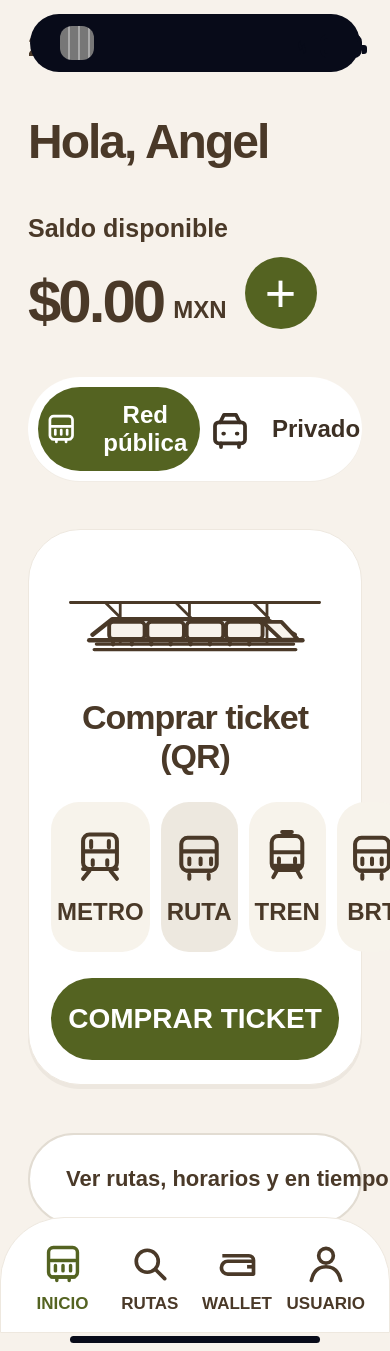
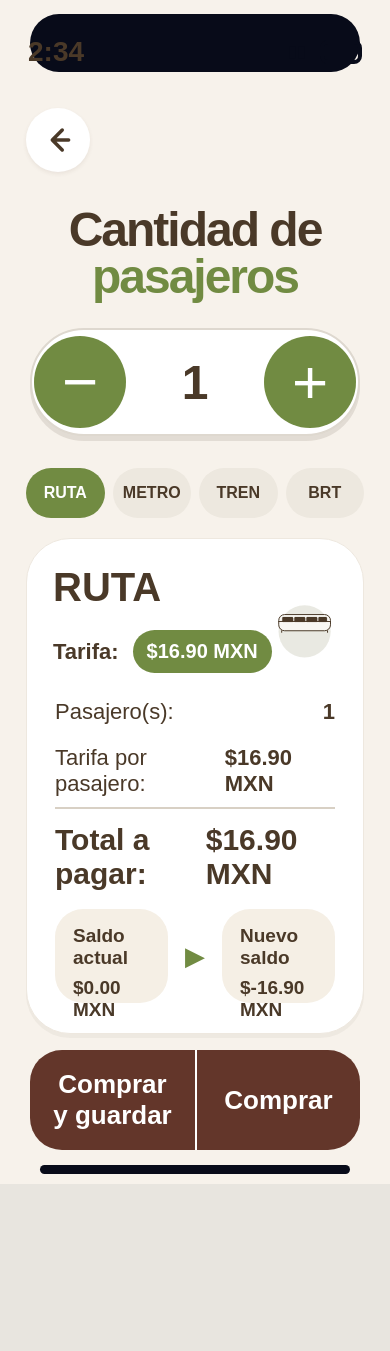
Before and after one commit to roianrose/transmo, a React (Vite) app: page / in a window 390 px wide. After the commit the page ends 1184 px from the top, so only its background shows below. Built offline with nearby package versions, Linux system fonts and the light colour scheme.

Commit message:
Implement TRANSMO passenger-count screen for all transport types

```diff
--- /dev/null
+++ b/src/PurchaseScreen.tsx
@@ -0,0 +1,100 @@
+import { useMemo, useState } from 'react'
+
+type Transport = 'RUTA' | 'METRO' | 'TREN' | 'BRT'
+
+const fares: Record<Transport, number> = {
+  RUTA: 16.90,
+  METRO: 8,
+  TREN: 30,
+  BRT: 15,
+}
+
+function BackIcon() {
+  return <svg viewBox="0 0 48 48" fill="none" aria-hidden="true"><path d="M30 10L16 24l14 14M18 24h21" stroke="currentColor" strokeWidth="5" strokeLinecap="round" strokeLinejoin="round" /></svg>
+}
+
+function TrainIcon({ type }: { type: Transport }) {
+  return (
+    <svg className="vehicle" viewBox="0 0 330 155" fill="none" aria-label={type} role="img">
+      <ellipse cx="165" cy="140" rx="132" rx="132" fill="#bfc1ad" opacity=".35" />
+      {type === 'TREN' ? (
+        <g stroke="#4a3928" strokeLinecap="round" strokeLinejoin="round">
+          <path d="M38 121h262M43 129h252M69 121l40-32h133l47 32" fill="#f8f7f3" strokeWidth="4" />
+          <path d="M122 88V38M204 88V38M122 38l18 18M204 38l18 18M135 38h57M88 121v8M248 121v8" strokeWidth="4" />
+          <rect x="53" y="82" width="218" height="42" rx="18" fill="#f8f7f3" strokeWidth="5" />
+          <rect x="74" y="91" width="47" height="22" rx="5" fill="#4a3928" stroke="none" /><rect x="128" y="91" width="47" height="22" rx="5" fill="#4a3928" stroke="none" /><rect x="182" y="91" width="47" height="22" rx="5" fill="#4a3928" stroke="none" /><rect x="235" y="91" width="27" height="22" rx="5" fill="#4a3928" stroke="none" />
+        </g>
+      ) : (
+        <g stroke="#4a3928" strokeLinejoin="round">
+          <rect x="34" y="55" width="262" height="82" rx="30" fill="#f8f7f3" strokeWidth="5" />
+          <path d="M34 90h262M49 137v8M281 137v8" stroke="#4a3928" strokeWidth="5" strokeLinecap="round" />
+          <rect x="52" y="68" width="55" height="24" rx="5" fill="#4a3928" /><rect x="113" y="68" width="55" height="24" rx="5" fill="#4a3928" /><rect x="174" y="68" width="55" height="24" rx="5" fill="#4a3928" /><rect x="235" y="68" width="43" height="24" rx="5" fill="#4a3928" />
+          {type === 'TREN' && <path d="M75 55V35h180v20M120 35h90" strokeWidth="5" />}
+        </g>
+      )}
+    </svg>
+  )
+}
+
+export default function App() {
+  const [passengers, setPassengers] = useState(1)
+  const [transport, setTransport] = useState<Transport>('RUTA')
+  const fare = fares[transport]
+  const total = useMemo(() => fare * passengers, [fare, passengers])
+
+  const money = (value: number) => `$${value.toFixed(2)} MXN`
+
+  return (
+    <div className="purchase-shell">
+      <header className="purchase-status"><span className="time">2:34</span><div className="status-island" /><div className="status-icons"><span>▮▮</span><span className="battery" /></div></header>
+
+      <button className="back-button" aria-label="Volver"><BackIcon /></button>
+
+      <main className="passenger-content">
+        <h1>Cantidad de<br /><span>pasajeros</span></h1>
+
+        <div className="counter" aria-label="Cantidad de pasajeros">
+          <button onClick={() => setPassengers((count) => Math.max(1, count - 1))} aria-label="Quitar pasajero">−</button>
+          <strong>{passengers}</strong>
+          <button onClick={() => setPassengers((count) => Math.min(9, count + 1))} aria-label="Agregar pasajero">+</button>
+        </div>
+
+        <div className="transport-tabs">
+          {(['RUTA', 'METRO', 'TREN', 'BRT'] as Transport[]).map((item) => (
+            <button key={item} className={transport === item ? 'active' : ''} onClick={() => setTransport(item)}>{item}</button>
+          ))}
+        </div>
+
+        <section className="purchase-card">
+          <div className="summary-top">
+            <div>
+              <h2>{transport}</h2>
+              <div className="fare-row"><b>Tarifa:</b><strong>{money(fare)}</strong></div>
+            </div>
+            <TrainIcon type={transport} />
+          </div>
+
+          <div className="summary-lines">
+            <div><span>Pasajero(s):</span><strong>{passengers}</strong></div>
+            <div><span>Tarifa por pasajero:</span><strong>{money(fare)}</strong></div>
+          </div>
+
+          <div className="total-row"><strong>Total a pagar:</strong><b>{money(total)}</b></div>
+
+          <div className="balance-change">
+            <div><span>Saldo actual</span><strong>{money(0)}</strong></div>
+            <div className="arrow">▶</div>
+            <div><span>Nuevo saldo</span><strong>{money(-total)}</strong></div>
+          </div>
+        </section>
+
+        <div className="purchase-actions">
+          <button onClick={() => setPassengers(1)}>Comprar<br />y guardar</button>
+          <button onClick={() => setPassengers(1)}>Comprar</button>
+        </div>
+      </main>
+
+      <div className="home-indicator" />
+    </div>
+  )
+}
--- a/src/main.tsx
+++ b/src/main.tsx
@@ -1,10 +1,8 @@
 import React from 'react'
 import ReactDOM from 'react-dom/client'
-import App from './App'
+import PurchaseScreen from './PurchaseScreen'
 import './styles.css'
 
 ReactDOM.createRoot(document.getElementById('root')!).render(
-  <React.StrictMode>
-    <App />
-  </React.StrictMode>,
+  <React.StrictMode><PurchaseScreen /></React.StrictMode>,
 )
--- /dev/null
+++ b/src/purchase-placeholder.tsx
@@ -0,0 +1,5 @@
+import './styles.css'
+
+export default function PassengerStyles() {
+  return null
+}
--- /dev/null
+++ b/src/purchase.css
@@ -0,0 +1 @@
+import './styles.css'
--- a/src/styles.css
+++ b/src/styles.css
@@ -1,98 +1,83 @@
 * { box-sizing: border-box; }
-:root {
-  font-family: Arial, Helvetica, sans-serif;
-  color: #4a3928;
-  background: #e9e6e1;
-  font-synthesis: none;
-}
+:root { font-family: Arial, Helvetica, sans-serif; color: #4a3928; background: #e8e5df; }
 body { margin: 0; min-width: 320px; }
-button, input { font: inherit; }
-button { cursor: pointer; }
-.app-shell {
-  min-height: 100dvh;
-  background: #f7f2eb;
-  max-width: 720px;
-  margin: 0 auto;
-  position: relative;
-  overflow: hidden;
-}
-.home { min-height: 100dvh; padding: 20px 32px 138px; }
-.top-status { height: 74px; display: flex; align-items: center; justify-content: space-between; }
-.time { font-size: 36px; font-weight: 800; letter-spacing: -1px; }
+button { font: inherit; cursor: pointer; }
+.purchase-shell { min-height: 100dvh; max-width: 720px; margin: 0 auto; background: #f7f2eb; position: relative; overflow: hidden; padding-bottom: 150px; }
+.purchase-status { height: 104px; display: flex; align-items: center; justify-content: space-between; padding: 15px 34px 0; position: relative; }
+.purchase-status .time { font-size: 34px; font-weight: 800; z-index: 2; }
 .status-island { position: absolute; left: 50%; top: 20px; transform: translateX(-50%); width: 390px; height: 70px; border-radius: 36px; background: #080b19; }
-.status-island::before { content: ''; position: absolute; left: 38px; top: 18px; width: 44px; height: 44px; border-radius: 12px; background: repeating-linear-gradient(90deg,#777 0 8px,#aaa 8px 10px); }
-.status-icons { z-index: 1; display: flex; align-items: center; gap: 14px; color: #080b19; font-size: 42px; }
-.status-icons .wifi { transform: rotate(45deg) scaleX(.8); }
-.status-icons .battery { width: 51px; height: 28px; border: 4px solid #080b19; border-radius: 8px; position: relative; }
-.status-icons .battery::after { content: ''; position: absolute; right: -9px; top: 7px; width: 5px; height: 9px; background: #080b19; border-radius: 0 3px 3px 0; }
-.welcome { margin-top: 12px; }
-.welcome h1 { margin: 0 0 50px; font-size: 54px; line-height: 1; letter-spacing: -2px; }
-.welcome p { margin: 0 0 14px; font-size: 29px; font-weight: 700; }
-.balance-row { display: flex; align-items: flex-end; gap: 10px; }
-.balance-row strong { font-size: 68px; line-height: .9; letter-spacing: -3px; }
-.balance-row span { font-size: 27px; font-weight: 800; padding-bottom: 5px; }
-.add-button { margin-left: 22px; width: 82px; height: 82px; border: 0; border-radius: 50%; background: #546321; color: #fff; font-size: 62px; line-height: 70px; }
-.mode-switch { height: 118px; margin-top: 58px; border-radius: 58px; background: #fff; display: grid; grid-template-columns: 1fr 1fr; padding: 10px; box-shadow: 0 1px 0 rgba(74,57,40,.03); }
-.mode-switch button { border: 0; background: transparent; border-radius: 48px; color: #3d3024; font-size: 29px; font-weight: 800; display: flex; align-items: center; justify-content: center; gap: 18px; }
-.mode-switch button.active { background: #546321; color: #fff; }
-.mode-switch svg { width: 48px; height: 48px; }
-.ticket-card { margin-top: 58px; min-height: 610px; border-radius: 52px; background: #fff; padding: 28px 30px 32px; border: 1px solid #eee8df; box-shadow: 0 4px 0 rgba(74,57,40,.06); }
-.train { width: 100%; height: 190px; display: block; }
-.ticket-card h2 { text-align: center; font-size: 42px; margin: 0 0 38px; letter-spacing: -1px; }
-.transport-grid { display: grid; grid-template-columns: repeat(4,1fr); gap: 16px; }
-.transport-grid button { height: 188px; border: 0; border-radius: 28px; background: #f7f3eb; color: #4a3928; display: flex; flex-direction: column; align-items: center; justify-content: center; }
-.transport-grid button.selected { background: #ede8df; }
-.transport-grid svg { width: 72px; height: 72px; margin-bottom: 12px; }
-.transport-grid span { font-size: 29px; font-weight: 900; }
-.buy-button { width: 100%; height: 108px; border: 0; border-radius: 54px; background: #546321; color: #fff; font-size: 34px; font-weight: 900; margin-top: 34px; }
-.search-box { height: 112px; margin-top: 58px; border: 2px solid #e2dcd2; border-radius: 58px; background: #fff; display: flex; align-items: center; padding: 8px 10px 8px 48px; }
-.search-box span { flex: 1; font-size: 28px; font-weight: 800; white-space: nowrap; }
-.search-box button { width: 112px; height: 92px; border: 0; border-radius: 42px; background: #546321; color: #fff; display: grid; place-items: center; }
-.search-box svg { width: 56px; }
-.bottom-nav { position: absolute; left: 0; right: 0; bottom: 24px; height: 136px; border-radius: 64px 64px 0 0; background: #fff; display: grid; grid-template-columns: repeat(4,1fr); padding: 18px 18px 12px; border: 1px solid #eee8df; }
-.bottom-nav button { border: 0; background: transparent; color: #4a3928; display: flex; flex-direction: column; align-items: center; justify-content: center; gap: 8px; }
-.bottom-nav button.active { color: #546321; }
-.bottom-nav svg { width: 52px; height: 52px; }
-.bottom-nav span { font-size: 21px; font-weight: 900; }
-.home-indicator { position: absolute; bottom: 12px; left: 50%; transform: translateX(-50%); width: 310px; height: 9px; border-radius: 5px; background: #080b19; }
+.status-icons { z-index: 2; display: flex; align-items: center; gap: 14px; color: #080b19; font-size: 22px; }
+.battery { width: 52px; height: 28px; border: 4px solid #080b19; border-radius: 8px; }
+.back-button { width: 88px; height: 88px; margin: 34px 32px 0; border: 0; border-radius: 50%; background: #fff; color: #4a3928; box-shadow: 0 2px 4px rgba(74,57,40,.08); display: grid; place-items: center; }
+.back-button svg { width: 44px; }
+.passenger-content { padding: 0 32px; }
+.passenger-content h1 { margin: 38px 0 34px; text-align: center; font-size: 62px; line-height: .98; letter-spacing: -2px; }
+.passenger-content h1 span { color: #718b42; }
+.counter { width: 430px; height: 120px; margin: 0 auto 32px; background: #fff; border: 2px solid #ded8cf; border-radius: 62px; display: grid; grid-template-columns: 108px 1fr 108px; align-items: center; box-shadow: 0 5px 0 rgba(74,57,40,.12); }
+.counter button { width: 102px; height: 102px; border: 0; border-radius: 50%; background: #718b42; color: #fff; font-size: 62px; line-height: 1; margin: auto; }
+.counter strong { text-align: center; font-size: 58px; }
+.transport-tabs { display: grid; grid-template-columns: repeat(4,1fr); gap: 8px; margin: 0 0 18px; }
+.transport-tabs button { height: 50px; border: 0; border-radius: 25px; background: #ede8df; color: #4a3928; font-weight: 800; }
+.transport-tabs button.active { background: #718b42; color: #fff; }
+.purchase-card { margin-top: 20px; min-height: 430px; border-radius: 44px; background: #fff; border: 1px solid #eee8df; box-shadow: 0 4px 0 rgba(74,57,40,.05); overflow: hidden; }
+.summary-top { height: 180px; display: flex; align-items: center; justify-content: space-between; padding: 24px 38px 10px; }
+.summary-top h2 { margin: 0 0 28px; font-size: 52px; }
+.fare-row { display: flex; align-items: center; gap: 14px; }
+.fare-row b { font-size: 28px; }
+.fare-row strong { font-size: 25px; color: #fff; background: #718b42; border-radius: 28px; padding: 13px 20px; white-space: nowrap; }
+.vehicle { width: 260px; height: 150px; }
+.summary-lines { margin: 0 38px; border-bottom: 2px solid #d8d0c4; }
+.summary-lines div { display: flex; justify-content: space-between; font-size: 28px; padding: 10px 0; }
+.summary-lines strong { font-weight: 800; }
+.total-row { display: flex; justify-content: space-between; align-items: center; margin: 18px 38px 22px; }
+.total-row strong { font-size: 38px; }
+.total-row b { font-size: 36px; }
+.balance-change { display: grid; grid-template-columns: 1fr 34px 1fr; gap: 10px; margin: 0 38px 30px; align-items: center; }
+.balance-change div:not(.arrow) { border-radius: 28px; background: #f5efe5; height: 118px; padding: 22px 28px; display: flex; flex-direction: column; }
+.balance-change span { font-size: 24px; font-weight: 800; }
+.balance-change strong { font-size: 24px; margin-top: 8px; }
+.arrow { color: #718b42; font-size: 26px; text-align: center; }
+.purchase-actions { position: absolute; left: 30px; right: 30px; bottom: 34px; height: 112px; display: grid; grid-template-columns: 1fr 1fr; border-radius: 32px; overflow: hidden; }
+.purchase-actions button { border: 0; background: #63362a; color: #fff; font-size: 32px; font-weight: 900; }
+.purchase-actions button + button { border-left: 2px solid #fff; }
+.home-indicator { position: absolute; bottom: 10px; left: 50%; transform: translateX(-50%); width: 310px; height: 9px; border-radius: 5px; background: #080b19; }
 
 @media (max-width: 520px) {
-  .home { padding: 14px 28px 126px; }
-  .top-status { height: 64px; }
-  .time { font-size: 29px; }
+  .purchase-status { height: 88px; padding-inline: 28px; }
+  .purchase-status .time { font-size: 28px; }
   .status-island { width: 330px; height: 58px; top: 14px; }
-  .status-island::before { width: 34px; height: 34px; left: 30px; top: 12px; }
-  .status-icons { font-size: 30px; gap: 8px; }
-  .status-icons .battery { width: 42px; height: 24px; }
-  .welcome { margin-top: 40px; }
-  .welcome h1 { font-size: 48px; margin-bottom: 48px; }
-  .welcome p { font-size: 25px; }
-  .balance-row strong { font-size: 60px; }
-  .balance-row span { font-size: 24px; }
-  .add-button { width: 72px; height: 72px; font-size: 54px; margin-left: 8px; }
-  .mode-switch { margin-top: 48px; height: 104px; }
-  .mode-switch button { font-size: 24px; }
-  .ticket-card { margin-top: 48px; min-height: 520px; padding: 18px 22px 24px; }
-  .train { height: 150px; }
-  .ticket-card h2 { font-size: 34px; margin: 0 0 26px; }
-  .transport-grid { gap: 11px; }
-  .transport-grid button { height: 150px; }
-  .transport-grid svg { width: 58px; height: 58px; }
-  .transport-grid span { font-size: 24px; }
-  .buy-button { height: 82px; margin-top: 26px; font-size: 28px; }
-  .search-box { height: 92px; margin-top: 48px; padding-left: 36px; }
-  .search-box span { font-size: 22px; }
-  .search-box button { width: 92px; height: 74px; }
-  .bottom-nav { height: 116px; bottom: 18px; }
-  .bottom-nav svg { width: 44px; height: 44px; }
-  .bottom-nav span { font-size: 17px; }
-  .home-indicator { bottom: 8px; width: 250px; height: 7px; }
+  .status-icons { font-size: 16px; }
+  .battery { width: 42px; height: 24px; }
+  .back-button { width: 64px; height: 64px; margin: 20px 26px 0; }
+  .back-button svg { width: 34px; }
+  .passenger-content { padding: 0 26px; }
+  .passenger-content h1 { font-size: 48px; margin: 34px 0 28px; }
+  .counter { width: 330px; height: 108px; grid-template-columns: 96px 1fr 96px; }
+  .counter button { width: 92px; height: 92px; }
+  .counter strong { font-size: 48px; }
+  .purchase-card { min-height: 390px; }
+  .summary-top { height: 150px; padding: 18px 26px 8px; }
+  .summary-top h2 { font-size: 40px; margin-bottom: 20px; }
+  .fare-row b { font-size: 22px; }
+  .fare-row strong { font-size: 20px; padding: 10px 14px; }
+  .vehicle { width: 220px; }
+  .summary-lines { margin-inline: 28px; }
+  .summary-lines div { font-size: 22px; }
+  .total-row { margin: 14px 28px 18px; }
+  .total-row strong, .total-row b { font-size: 30px; }
+  .balance-change { margin-inline: 28px; }
+  .balance-change div:not(.arrow) { height: 94px; padding: 16px 18px; }
+  .balance-change span, .balance-change strong { font-size: 19px; }
+  .purchase-actions { height: 100px; }
+  .purchase-actions button { font-size: 26px; }
 }
 
 @media (max-width: 380px) {
-  .home { padding-inline: 18px; }
-  .welcome h1 { font-size: 42px; }
-  .search-box span { font-size: 18px; }
-  .mode-switch button { font-size: 20px; gap: 8px; }
-  .transport-grid span { font-size: 20px; }
+  .passenger-content { padding-inline: 18px; }
+  .counter { width: 300px; }
+  .purchase-card { border-radius: 34px; }
+  .summary-top { padding-inline: 20px; }
+  .vehicle { width: 180px; }
+  .summary-lines, .balance-change { margin-inline: 20px; }
+  .total-row { margin-inline: 20px; }
 }
```
